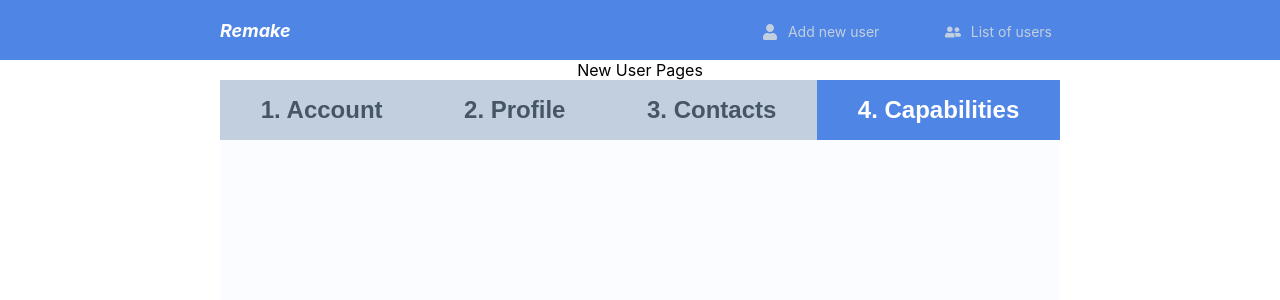
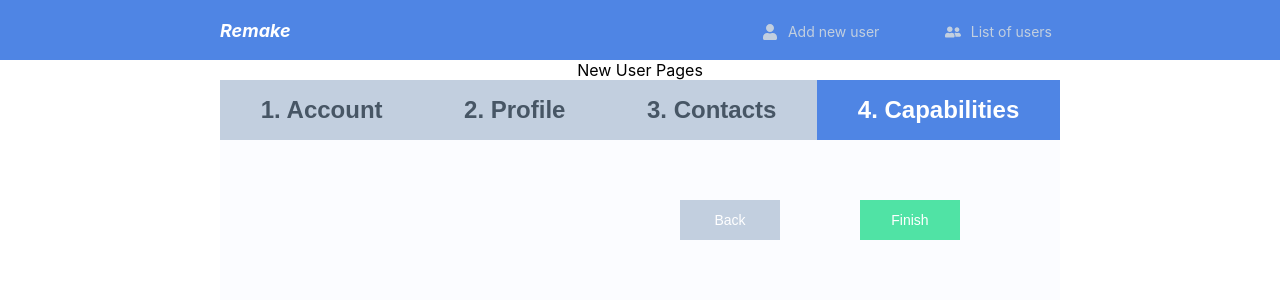
Before and after one commit to andrey-dihtiarov/wizard-form-react, a React (Create React App) app: page /users/new/capabilities in a window 1280 px wide. Shown: the top 300 px of the page. Built offline with nearby package versions, Linux system fonts and the light colour scheme.

Commit message:
step-wizard: Step Component - updateUser redux dispatch added - onSubmit method added - Nav component removed from Step

```diff
--- a/src/components/StepWizard/Step/index.jsx
+++ b/src/components/StepWizard/Step/index.jsx
@@ -1,45 +1,58 @@
+import React from 'react';
+import { useRouteMatch, useParams, useHistory } from 'react-router-dom';
+import { useDispatch } from 'react-redux';
 import PropTypes from 'prop-types';
 
-import Nav from '../Nav';
 import FlatButton from '../../buttons/FlatButton';
 
 import styles from './styles.module.scss';
+import { updateUser } from '../../../store/user';
 
-const Step = ({ show, children, isFirst, isLast, slugs }) => {
-  const indexOfSlug = (slug) => slugs.findIndex((item) => item === slug);
-  const onBackClick = (slug) => slugs[indexOfSlug(slug) - 1];
-  const onNextClick = (slug) => slugs[indexOfSlug(slug) + 1];
+const Step = ({ children, isFirst, isLast, slugs }) => {
+  const { path } = useRouteMatch();
+  const { slug } = useParams();
+  const history = useHistory();
+  const dispatch = useDispatch();
+
+  const indexOfSlug = () => slugs.findIndex((item) => item === slug);
+  const onBackClick = () => history.push(path.replace(':slug', slugs[indexOfSlug(slug) - 1]));
   const onFinishClick = () => {};
+  const onSubmit = (values) => {
+    dispatch(updateUser(values));
+    history.push(path.replace(':slug', slugs[indexOfSlug(slug) + 1]));
+  };
 
   const backButton = (
-    <Nav computedSlug={onBackClick}>
-      <FlatButton variant="cancel">Back</FlatButton>
-    </Nav>
+    <FlatButton type="button" variant="cancel" onClick={onBackClick}>
+      Back
+    </FlatButton>
   );
   const nextButton = isLast ? (
-    <FlatButton variant="success" onClick={onFinishClick}>
+    <FlatButton type="button" variant="success" onClick={onFinishClick}>
       Finish
     </FlatButton>
   ) : (
-    <Nav computedSlug={onNextClick}>
-      <FlatButton variant="primary">Forward</FlatButton>
-    </Nav>
+    <FlatButton type="submit" variant="primary">
+      Forward
+    </FlatButton>
   );
 
-  return show ? (
-    <div className={styles.stepWrapper}>
-      {children}
-      <div className={styles.buttonsWrapper}>
-        <div>{!isFirst && backButton}</div>
-        <div className={styles.buttonNext}>{nextButton}</div>
-      </div>
+  const navigation = (
+    <div className={styles.buttonsWrapper}>
+      <div>{!isFirst && backButton}</div>
+      <div className={styles.buttonNext}>{nextButton}</div>
     </div>
-  ) : null;
+  );
+
+  const mappedChildren = React.Children.map(children, (child) =>
+    React.cloneElement(child, { children: navigation, onSubmit }),
+  );
+
+  return <div className={styles.stepWrapper}>{mappedChildren}</div>;
 };
 
 Step.propTypes = {
-  show: PropTypes.bool.isRequired,
-  children: PropTypes.node.isRequired,
+  children: PropTypes.element.isRequired,
   isFirst: PropTypes.bool.isRequired,
   isLast: PropTypes.bool.isRequired,
   slugs: PropTypes.array.isRequired,
```
